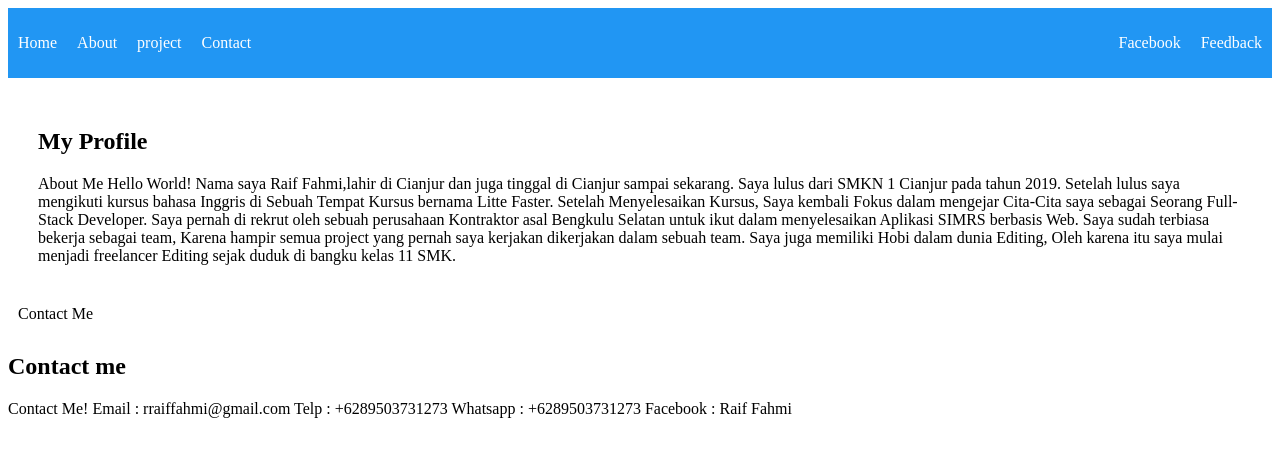
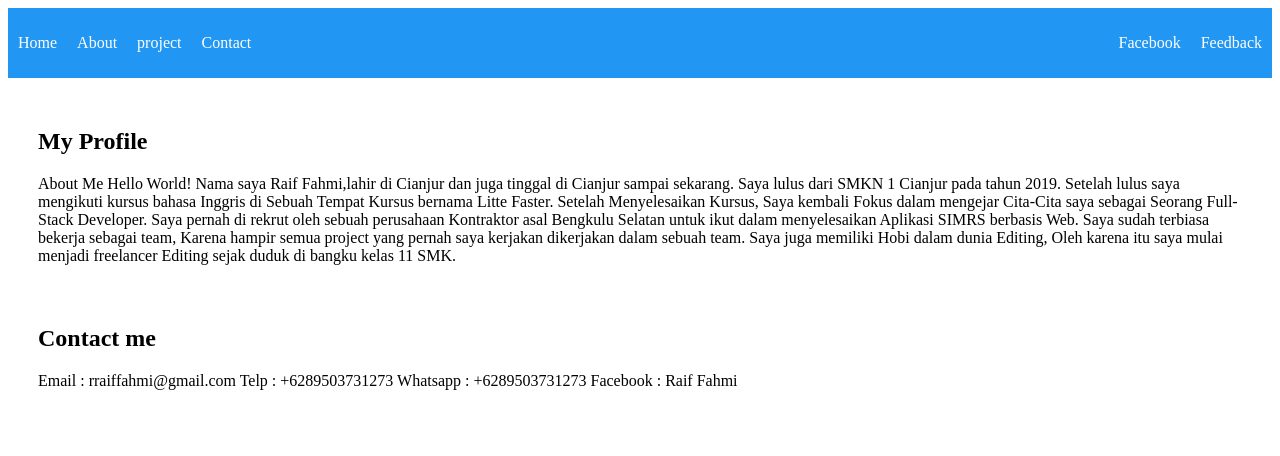
Before and after one commit to ZoOwen/project-2-raiffahmi, a plain HTML site: page index.html in a window 1280 px wide. Drawn offline with Linux system fonts and the light colour scheme.

Commit message:
add some text

```diff
--- a/index.html
+++ b/index.html
@@ -34,15 +34,15 @@ Saya juga memiliki Hobi dalam dunia Editing, Oleh karena itu saya mulai menjadi
             </article>
         </section>
 
-        <section>
-        <article>Contact Me</article>
+        <section id="blocks">
+        <article>
         <h2>Contact me</h2>
-        Contact Me!
 
 Email : rraiffahmi@gmail.com
 Telp : +6289503731273
 Whatsapp : +6289503731273
 Facebook : Raif Fahmi
+</article>
         </section>
     </div>
 
```
